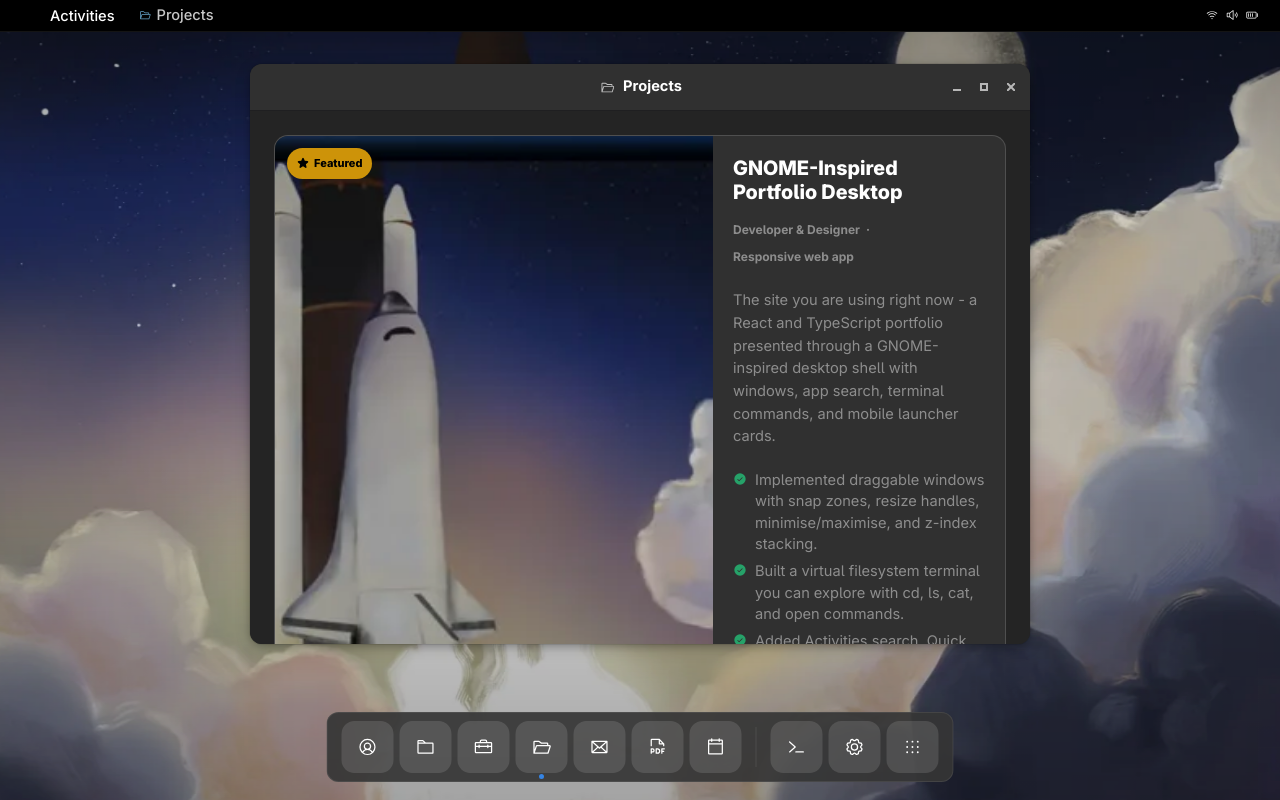
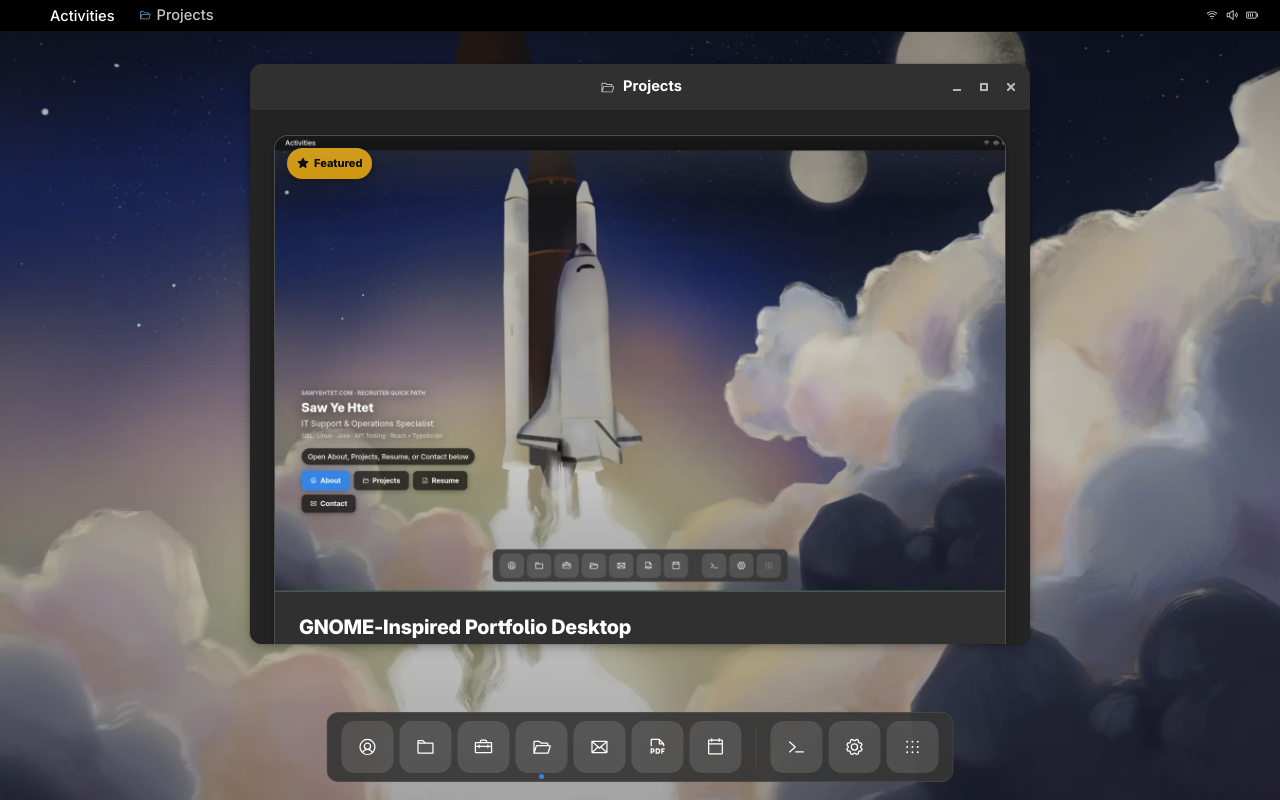
Before and after one commit to sawyairhtet/portfolio, a React (Vite) app: page / in a window 1280 px wide. Both pictures are taken after a click on the button "View Projects". Built offline with nearby package versions, Linux system fonts and the light colour scheme.

Commit message:
Refactor code structure for improved readability and maintainability

```diff
--- a/css/components/apps.css
+++ b/css/components/apps.css
@@ -215,12 +215,13 @@
 }
 
 .project-featured-v2 {
-    display: grid;
-    grid-template-columns: minmax(200px, 0.6fr) minmax(0, 0.4fr);
+    display: flex;
+    flex-direction: column;
     overflow: hidden;
     border: 1px solid var(--border-color);
     border-radius: var(--radius-lg);
     background: var(--surface-1);
+    box-shadow: var(--shadow-popover);
 }
 
 .project-featured-v2.project-search-focus {
@@ -230,15 +231,31 @@
 
 .project-featured-media {
     position: relative;
+    aspect-ratio: 16 / 10;
     overflow: hidden;
-    background: var(--surface-1);
-    min-height: 280px;
+    background: radial-gradient(120% 140% at 50% 0%, var(--surface-2), var(--surface-1));
+    border-bottom: 1px solid var(--border-color);
 }
 
 .project-featured-media img {
+    display: block;
     width: 100%;
     height: 100%;
     object-fit: cover;
+    object-position: center top;
+}
+
+/* Subtle top sheen so the screenshot reads as a framed showcase */
+.project-featured-media::after {
+    content: '';
+    position: absolute;
+    inset: 0;
+    pointer-events: none;
+    background: linear-gradient(
+        180deg,
+        color-mix(in srgb, var(--light-1) 10%, transparent) 0%,
+        transparent 14%
+    );
 }
 
 .project-featured-fallback {
@@ -274,31 +291,46 @@
     color: #000;
     font-size: var(--font-size-2xs);
     font-weight: 800;
+    box-shadow: 0 2px 10px color-mix(in srgb, var(--dark-5) 35%, transparent);
 }
 
 .project-featured-info {
     display: flex;
     flex-direction: column;
-    gap: 14px;
-    padding: 20px;
-}
-
-.project-featured-info h3 {
+    gap: 16px;
+    padding: var(--spacing-lg);
+}
+
+.project-featured-info header {
+    display: flex;
+    flex-direction: column;
+    gap: 6px;
+}
+
+.project-featured-info h2 {
     margin: 0;
-    font-size: var(--font-size-xl);
-    font-weight: 700;
-    color: var(--text-primary);
-    line-height: 1.2;
+    font-size: var(--font-size-2xl);
+    font-weight: 800;
+    letter-spacing: -0.01em;
+    color: var(--text-primary);
+    line-height: 1.15;
 }
 
 .project-featured-role {
     display: flex;
     flex-wrap: wrap;
+    align-items: center;
     gap: 6px;
-    margin: 4px 0 0;
+    margin: 0;
     color: var(--text-secondary);
     font-size: var(--font-size-xs);
     font-weight: 700;
+    text-transform: uppercase;
+    letter-spacing: 0.04em;
+}
+
+.project-featured-role > span[aria-hidden] {
+    opacity: 0.5;
 }
 
 .project-featured-summary {
@@ -524,12 +556,12 @@
 }
 
 @container app-window (max-width: 560px) {
-    .project-featured-v2 {
-        grid-template-columns: 1fr;
-    }
-
-    .project-featured-media {
-        min-height: 160px;
+    .project-featured-info {
+        padding: var(--spacing-md);
+    }
+
+    .project-featured-info h2 {
+        font-size: var(--font-size-xl);
     }
 
     .project-links-v2 {
@@ -1768,10 +1800,6 @@
         border-bottom: 1px solid var(--border-color);
     }
 
-    .project-featured-v2 {
-        grid-template-columns: 1fr;
-    }
-
     .resume-header-card {
         flex-direction: column;
         text-align: center;
--- a/src/components/apps/ProjectsApp.tsx
+++ b/src/components/apps/ProjectsApp.tsx
@@ -77,8 +77,8 @@
         >
             <motion.div
                 className="project-featured-media"
-                initial={reduced ? false : { x: -30, opacity: 0 }}
-                animate={{ x: 0, opacity: 1 }}
+                initial={reduced ? false : { opacity: 0, scale: 1.02 }}
+                animate={{ opacity: 1, scale: 1 }}
                 transition={{ duration: 0.5 }}
             >
                 {project.media ? (
@@ -103,9 +103,9 @@
 
             <motion.div
                 className="project-featured-info"
-                initial={reduced ? false : { x: 30, opacity: 0 }}
-                animate={{ x: 0, opacity: 1 }}
-                transition={{ duration: 0.5 }}
+                initial={reduced ? false : { y: 14, opacity: 0 }}
+                animate={{ y: 0, opacity: 1 }}
+                transition={{ duration: 0.45, delay: 0.08 }}
             >
                 <header>
                     <h2 id={`featured-${project.id}-title`}>{project.title}</h2>
--- a/src/config/data.ts
+++ b/src/config/data.ts
@@ -239,7 +239,7 @@
         icon: 'desktop',
         media: {
             type: 'image',
-            src: '/images/portfolio-screenshot.webp',
+            src: '/images/portfolio_project.webp',
             alt: 'Screenshot of the GNOME-inspired portfolio desktop showing the shell, dock, and wallpaper',
         },
     },
```
Also changed, not shown: public/images/portfolio-screenshot.webp (deleted), public/images/portfolio_project.webp (added).
